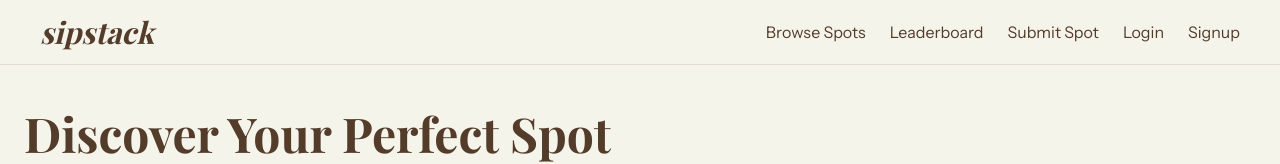
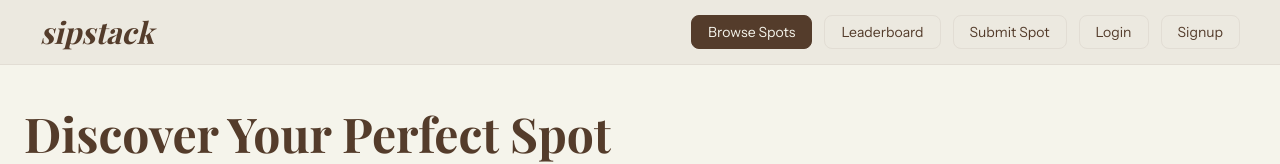
Before and after one commit to GerundiumLovecraft/team-hot-chip-group-project, a React (Vite) app in the folder frontend/: page / in a window 1280 px wide. Shown: the top 164 px of the page. Built offline with nearby package versions, Linux system fonts and the light colour scheme; no server answers; a web font is replaced by a local one.

Commit message:
navbar styling

```diff
--- a/frontend/src/components/Navbar/Navbar.css
+++ b/frontend/src/components/Navbar/Navbar.css
@@ -2,12 +2,14 @@
   display: flex;
   justify-content: space-between;
   align-items: center;
-  background-color: var(--color-cream);
+  background-color: #ece9e0;
   border-bottom: 1px solid var(--color-cream2);
   padding: 12px 40px;
   width: 100%;
   box-sizing: border-box;
-  position: relative;
+  position: sticky;        /* ← sticks to top on scroll */
+  top: 0;
+  z-index: 100;            /* ← sits above page content */
 }
 
 .navbar-logo {
@@ -20,39 +22,62 @@
 }
 
 .navbar-logo:hover {
-  transform: scale(1.05);
-  color: var(--color-brown);
+  opacity: 0.8;
 }
 
 .navbar-links {
   display: flex;
   align-items: center;
-  gap: 24px;
+  gap: 12px;
 }
 
-.navbar-links a {
+/* ── Nav buttons ──────────────────────────────── */
+.nav-btn {
   text-decoration: none;
   color: var(--color-brown);
+  border: 1.5px solid var(--color-cream2);
+  border-radius: 8px;
+  padding: 7px 16px;
+  font-size: 14px;
+  font-family: var(--font-body);
+  background-color: transparent;
+  transition: transform 0.15s ease, border-color 0.15s ease, background-color 0.15s ease, color 0.15s ease;
 }
 
-.navbar-links a:hover {
-  opacity: 0.7;
+.nav-btn:hover {
+  border-color: var(--color-brown);
+  transform: translateY(-2px);  /* ← slight lift on hover */
 }
 
+.nav-btn.active {
+  background-color: var(--color-brown);
+  border-color: var(--color-brown);
+  color: var(--color-cream);
+}
+
+/* ── Profile & dropdown ───────────────────────── */
 .profile-button {
   background: none;
-  border: none;
+  border: 1.5px solid var(--color-cream2);
+  border-radius: 8px;
   cursor: pointer;
   color: var(--color-brown);
   display: flex;
   align-items: center;
+  padding: 6px 10px;
+  transition: transform 0.15s ease, border-color 0.15s ease;
+}
+
+.profile-button:hover {
+  border-color: var(--color-brown);
+  transform: translateY(-2px);
 }
 
 .dropdown-menu {
   position: absolute;
   right: 40px;
   background-color: var(--color-cream);
-  border: 1px solid var(--color-yellow);
+  border: 1px solid var(--color-cream2);
   border-radius: 8px;
   padding: 8px;
   display: flex;
@@ -64,6 +89,7 @@
 .dropdown-menu a {
   text-decoration: none;
   color: var(--color-brown);
+  font-size: 14px;
 }
 
 .dropdown-menu button {
@@ -73,9 +99,12 @@
   color: var(--color-brown);
   text-align: left;
   padding: 0;
-  font-size: 1rem;
+  font-size: 14px;
+  font-family: var(--font-body);
 }
 
+.dropdown-menu a:hover,
 .dropdown-menu button:hover {
-  opacity: 0.7;
+  color: var(--color-terracotta); /* ← add this */
+
 }
--- a/frontend/src/components/Navbar/Navbar.jsx
+++ b/frontend/src/components/Navbar/Navbar.jsx
@@ -1,8 +1,8 @@
-import { Link, useNavigate } from "react-router-dom";
+import { NavLink, useNavigate } from "react-router-dom";
 import { useState } from "react";
 import { User } from "lucide-react";
 import "./Navbar.css";
-import {isTokenValid} from "../../helpers/authentication.js";
+import { isTokenValid } from "../../helpers/authentication.js";
 
 const Navbar = () => {
   const navigate = useNavigate();
@@ -16,16 +16,16 @@ const Navbar = () => {
 
   return (
     <nav className="navbar">
-      <Link to="/" className="navbar-logo">
+      <NavLink to="/" className="navbar-logo">
         sipstack
-      </Link>
+      </NavLink>
 
       <div className="navbar-links">
-        <Link to="/">Browse Spots</Link>
-        <Link to="/leaderboard">Leaderboard</Link>
+        <NavLink to="/" end className="nav-btn">Browse Spots</NavLink>
+        <NavLink to="/leaderboard" className="nav-btn">Leaderboard</NavLink>
         {isAuth ? (
           <>
-            <Link to="/spots/new">Submit Spot</Link>
+            <NavLink to="/spots/new" className="nav-btn">Submit Spot</NavLink>
             <div
               className="profile-menu"
               onMouseEnter={() => setMenuOpen(true)}
@@ -34,10 +34,9 @@ const Navbar = () => {
               <button className="profile-button">
                 <User size={24} />
               </button>
-
               {menuOpen && (
                 <div className="dropdown-menu">
-                  <Link to="/profile">My Profile</Link>
+                  <NavLink to="/profile">My Profile</NavLink>
                   <button onClick={handleLogout}>Logout</button>
                 </div>
               )}
@@ -45,9 +44,9 @@ const Navbar = () => {
           </>
         ) : (
           <>
-            <Link to="/login">Submit Spot</Link>
-            <Link to="/login">Login</Link>
-            <Link to="/signup">Signup</Link>
+            <NavLink to="/login" className={() => "nav-btn"}>Submit Spot</NavLink>
+            <NavLink to="/login" className="nav-btn">Login</NavLink>
+            <NavLink to="/signup" className="nav-btn">Signup</NavLink>
           </>
         )}
       </div>
```
